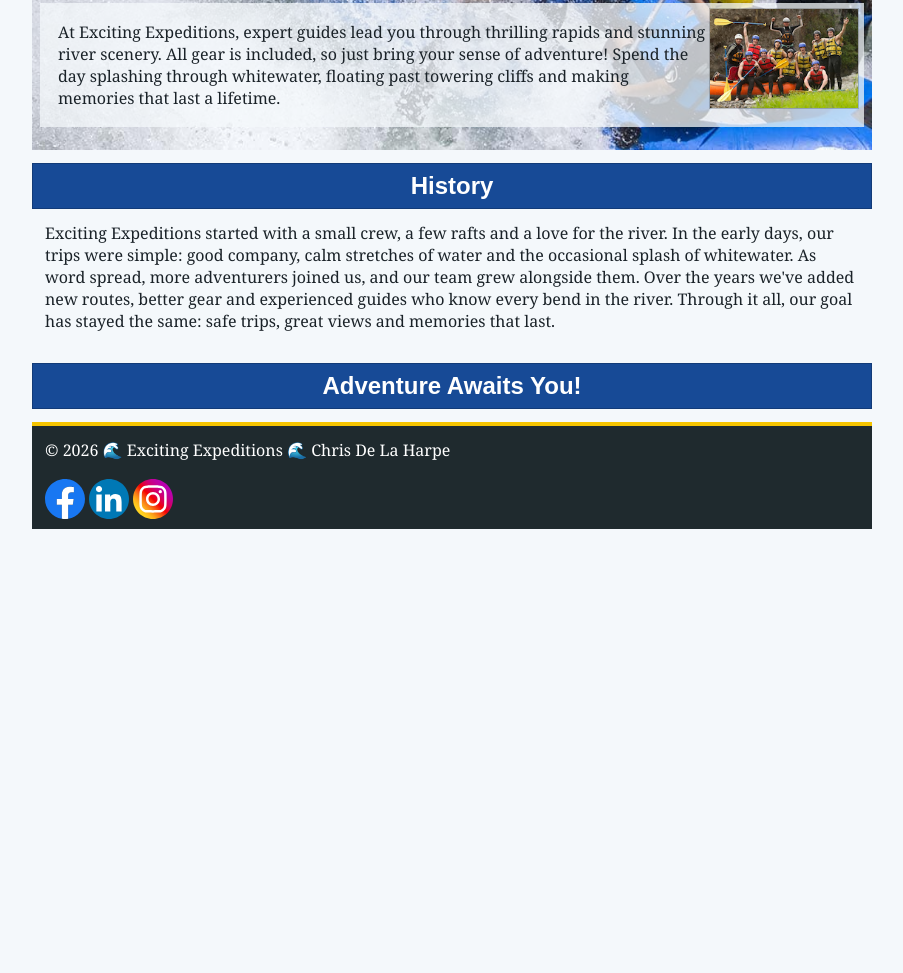
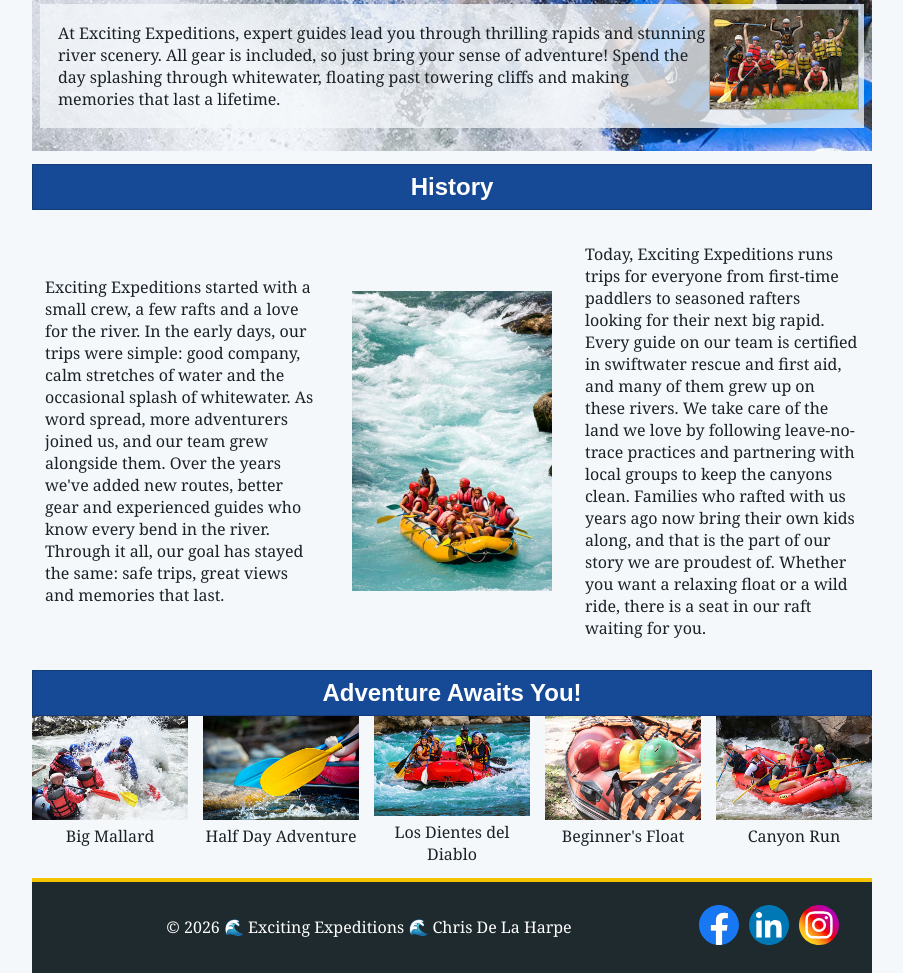
Before and after one commit to devchriscd/wdd130, a plain HTML site: page wwr/about.html in a window 1280 px wide. Shown: the part 493-1466 px from the top of the page, without its empty margins (188-1091 px from the left). Before the commit the page ends 1030 px from the top, so only its background shows below. Drawn offline with Linux system fonts and the light colour scheme.

Commit message:
W04 Assignment: Rafting Site – Update About Us Page

```diff
--- a/wwr/about.html
+++ b/wwr/about.html
@@ -15,8 +15,8 @@
 
     <!-- Nav Bar -->
     <header>
+        <img src="images/logo.jpg" alt="Exciting Expeditions logo" width="120">
         <nav>
-            <img src="images/logo.jpg" alt="Exciting Expeditions logo" width="120">
             <a href="index.html">Home</a>
             <a href="about.html">About Us</a>
             <a href="trips.html">Trips</a>
@@ -36,13 +36,37 @@
             </article>
         </div>
         <!-- History Section -->
-        <section>
+        <section class="history">
             <h2 class="banner">History</h2>
             <p>Exciting Expeditions started with a small crew, a few rafts and a love for the river. In the early days, our trips were simple: good company, calm stretches of water and the occasional splash of whitewater. As word spread, more adventurers joined us, and our team grew alongside them. Over the years we've added new routes, better gear and experienced guides who know every bend in the river. Through it all, our goal has stayed the same: safe trips, great views and memories that last.</p>
+            <img src="images/history.jpg" alt="Group of rafters rafting through the white waters">
+            <p>Today, Exciting Expeditions runs trips for everyone from first-time paddlers to seasoned rafters looking for their next big rapid. Every guide on our team is certified in swiftwater rescue and first aid, and many of them grew up on these rivers. We take care of the land we love by following leave-no-trace practices and partnering with local groups to keep the canyons clean. Families who rafted with us years ago now bring their own kids along, and that is the part of our story we are proudest of. Whether you want a relaxing float or a wild ride, there is a seat in our raft waiting for you.</p>
         </section>
         <!-- Adventure Awaits You Section -->
-        <section>
+        <section class="adventurers">
             <h2 class="banner">Adventure Awaits You!</h2>
+            <div class="adventure-grid">
+                <figure>
+                    <img src="images/adventure1.jpg" alt="Rafters crashing through a big wave">
+                    <figcaption>Big Mallard</figcaption>
+                </figure>
+                <figure>
+                    <img src="images/adventure2.jpg" alt="Close-up of yellow and blue paddles splashing beside a river rock">
+                    <figcaption>Half Day Adventure</figcaption>
+                </figure>
+                <figure>
+                    <img src="images/adventure3.jpg" alt="Smiling group paddling a red raft through turquoise rapids">
+                    <figcaption>Los Dientes del Diablo</figcaption>
+                </figure>
+                <figure>
+                    <img src="images/adventure4.jpg" alt="Colorful rafting helmets lined up on a raft before a trip">
+                    <figcaption>Beginner's Float</figcaption>
+                </figure>
+                <figure>
+                    <img src="images/adventure5.jpg" alt="Rafters in red life jackets paddling past canyon rock walls">
+                    <figcaption>Canyon Run</figcaption>
+                </figure>
+            </div>
         </section>
     </main>
 
--- a/wwr/styles/rafting.css
+++ b/wwr/styles/rafting.css
@@ -27,13 +27,29 @@
 }
 
 header {
+    display: grid;
+    grid-template-columns: auto 1fr;
+    align-items: center;
     background-color: var(--secondary-color);
     border-bottom: 4px solid var(--accent1-color);
     color: var(--white);
 }
 
+header img {
+    width: 200px;
+}
+
 header a {
     color: var(--white);
+}
+
+header nav {
+    display: flex;
+    justify-content: space-around;
+}
+
+header nav a {
+    padding: 10px 15px;
 }
 
 body {
@@ -88,9 +104,22 @@ footer {
     background-color: var(--secondary-color);
     color: var(--white);
     border-top: 4px solid var(--accent1-color);
+    display: grid;
+    grid-template-columns: 1fr auto;
+    align-items: center;
+    padding: 10px 20px;
+}
+
+footer p {
+    text-align: center;
 }
 
 /* class selectors*/
+
+.socialmedia {
+    display: flex;
+    gap: 10px;
+}
 
 .socialmedia a {
     text-decoration: none;
@@ -128,3 +157,39 @@ footer {
     padding: .5rem;
     text-align: center;
 }
+
+.history {
+    display: grid;
+    grid-template-columns: 1fr auto 1fr;
+    gap: 20px;
+    align-items: center;
+}
+
+.history h2 {
+    grid-column: 1 / 4;
+    text-align: center;
+}
+
+.history img {
+    width: 200px;
+}
+
+.adventures h2 {
+    text-align: center;
+}
+
+.adventure-grid {
+    display: grid;
+    grid-template-columns: repeat(5, 1fr);
+    gap: 15px;
+}
+
+.adventure-grid figure {
+    margin: 0;
+    text-align: center;
+}
+
+.adventure-grid img {
+    width: 100%;
+    height: auto;
+}
```
Also changed, not shown: wwr/images/adventure1.jpg (added), wwr/images/adventure2.jpg (added), wwr/images/adventure3.jpg (added), wwr/images/adventure4.jpg (added), wwr/images/adventure5.jpg (added), wwr/images/history.jpg (added), wwr/images/logo.png (deleted).
